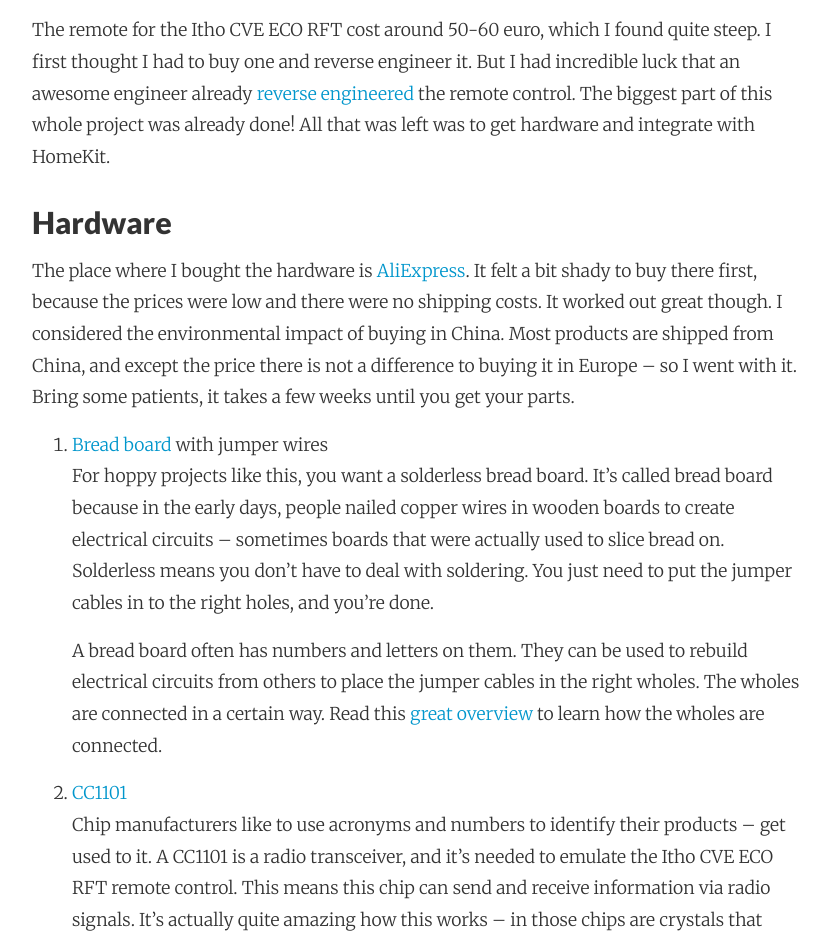
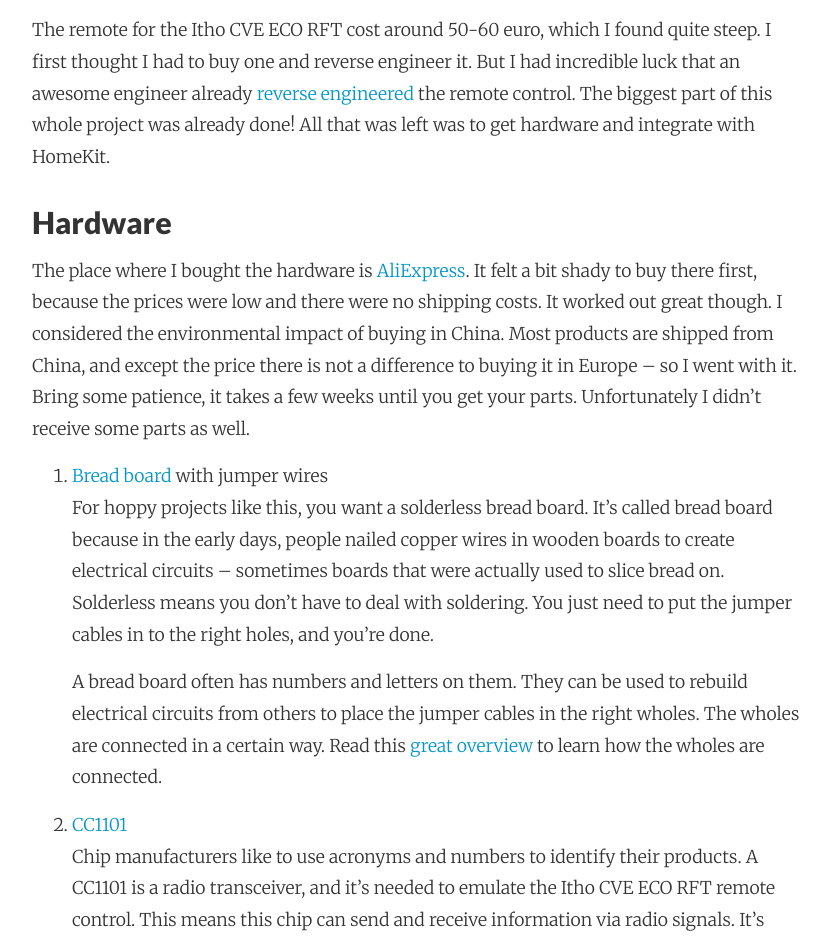
Before and after one commit to adri/adri.github.io, a Jekyll site: the page built from _posts/2018-07-15-controling-ventilation-via-homekit.md, in a window 1280 px wide and 1400 px high, scrolled down 1508 px. Shown: the top 941 px of the window, without its empty margins (224-1054 px from the left). Built offline with Jekyll 4.4.1, drawn with Linux system fonts in a browser that asks for light colours; nearby versions of some CDN libraries; comment, search, counter and statistics services are not loaded; some of the changed text lies outside the part shown.

Commit message:
Update 2018-07-15-controling-ventilation-via-homekit.md

```diff
--- a/_posts/2018-07-15-controling-ventilation-via-homekit.md
+++ b/_posts/2018-07-15-controling-ventilation-via-homekit.md
@@ -26,7 +26,7 @@
 The remote for the Itho CVE ECO RFT cost around 50-60 euro, which I found quite steep. I first thought I had to buy one and reverse engineer it. But I had incredible luck that an awesome engineer already [reverse engineered](https://www.progz.nl/homeautomation/2014/12/29/reverse-engineering-remote-itho-cve-eco-rft-part-1/) the remote control. The biggest part of this whole project was already done! All that was left was to get hardware and integrate with HomeKit.
 
 ## Hardware
-The place where I bought the hardware is [AliExpress](https://www.aliexpress.com/). It felt a bit shady to buy there first, because the prices were low and there were no shipping costs. It worked out great though. I considered the environmental impact of buying in China. Most products are shipped from China, and except the price there is not a difference to buying it in Europe – so I went with it. Bring some patients, it takes a few weeks until you get your parts.
+The place where I bought the hardware is [AliExpress](https://www.aliexpress.com/). It felt a bit shady to buy there first, because the prices were low and there were no shipping costs. It worked out great though. I considered the environmental impact of buying in China. Most products are shipped from China, and except the price there is not a difference to buying it in Europe – so I went with it. Bring some patience, it takes a few weeks until you get your parts. Unfortunately I didn't receive some parts as well.
 
 1. [Bread board](https://www.aliexpress.com/item/MB102-Breadboard-power-module-MB-102-830-points-Solderless-Prototype-Bread-board-kit-65-Flexible-jumper/32690555189.html?spm=a2g0s.9042311.0.0.27424c4dprEHhP) with jumper wires<br/>
     For hoppy projects like this, you want a solderless bread board. It's called bread board because in the early days, people nailed copper wires in wooden boards to create electrical circuits – sometimes boards that were actually used to slice bread on. Solderless means you don't have to deal with soldering. You just need to put the jumper cables in to the right holes, and you're done.
@@ -34,7 +34,7 @@
     A bread board often has numbers and letters on them. They can be used to rebuild electrical circuits from others to place the jumper cables in the right wholes. The wholes are connected in a certain way. Read this [great overview](https://www.sciencebuddies.org/science-fair-projects/references/how-to-use-a-breadboard#holes) to learn how the wholes are connected.
 
 2. [CC1101](https://www.aliexpress.com/item/1pc-E07-868MS10-CC1101-868MHz-SPI-Transceiver-rf-Module-CDSENET-Wireless-Receiver-868-MHz-for-Arduino/32800599482.html?spm=a2g0s.9042311.0.0.27424c4dprEHhP)<br/>
-   Chip manufacturers like to use acronyms and numbers to identify their products – get used to it. A CC1101 is a radio transceiver, and it's needed to emulate the Itho CVE ECO RFT remote control. This means this chip can send and receive information via radio signals. It's actually quite amazing how this works – in those chips are crystals that vibrating to create a certain electric frequency. This chip sends and receives on the 868 Mhz band, which the Itho uses.
+   Chip manufacturers like to use acronyms and numbers to identify their products. A CC1101 is a radio transceiver, and it's needed to emulate the Itho CVE ECO RFT remote control. This means this chip can send and receive information via radio signals. It's actually quite amazing how this works – in those chips are crystals that vibrating to create a certain electric frequency. This chip sends and receives on the 868 Mhz band, which the Itho uses.
 
 3. [ESP8266](https://www.aliexpress.com/item/ESP8266-ESP-12-NodeMCU-Lua-WiFi-Internet-Things-Development-Board/32368848967.html?spm=a2g0s.9042311.0.0.27424c4ddIBWwT)<br/>
     To control the CC1101 chip, you need a micro controller. The ESP8266 is cheaper than Arduinos and comes with a wifi-module, which is perfect to combing with Homekit. The [Arduino IDE](https://www.arduino.cc/en/Main/Software) can be used to program this micro controller in C/C++.
@@ -62,7 +62,7 @@
     Test that it works by opening `http://[ip]/press?button=high` and `http://[ip]/press?button=low` in a browser. You should hear the ventilation picking up speed and slowing down again.
 
 3. HomeKit support via Homebridge plugin<br/>
-    To integrate with HomeKit, I wrote [a Homebridge plugin](https://github.com/adri/homebridge-itho-cve-eco-rft) to control the ESP. [Homebridge](https://github.com/nfarina/homebridge) emulates the iOS HomeKit API and is written in NodeJS. You can use the IP from the last step in the installation step [described here](https://github.com/adri/homebridge-itho-cve-eco-rft). The challenge here was to map the actions coming from HomeKit to signals going to the remote. I ended up using a [state machine](https://github.com/adri/homebridge-itho-cve-eco-rft/blob/master/index.js#L105-L121) which worked great.
+    I wrote [a Homebridge plugin](https://github.com/adri/homebridge-itho-cve-eco-rft) to control the ESP. [Homebridge](https://github.com/nfarina/homebridge) emulates the iOS HomeKit API and is written in NodeJS. You can use the IP from the last step in the installation step [described here](https://github.com/adri/homebridge-itho-cve-eco-rft). The challenge here was to map the actions coming from HomeKit to signals going to the remote. I ended up using a [state machine](https://github.com/adri/homebridge-itho-cve-eco-rft/blob/master/index.js#L105-L121) which worked great.
     There is now also [esp-homekit](https://github.com/maximkulkin/esp-homekit), an option to emulate the HomeKit API directly on the ESP, which I didn't try yet.
 
 ## Learnings
```
Also changed, not shown: other parts of _posts/2018-07-15-controling-ventilation-via-homekit.md (+1 -1 lines).
